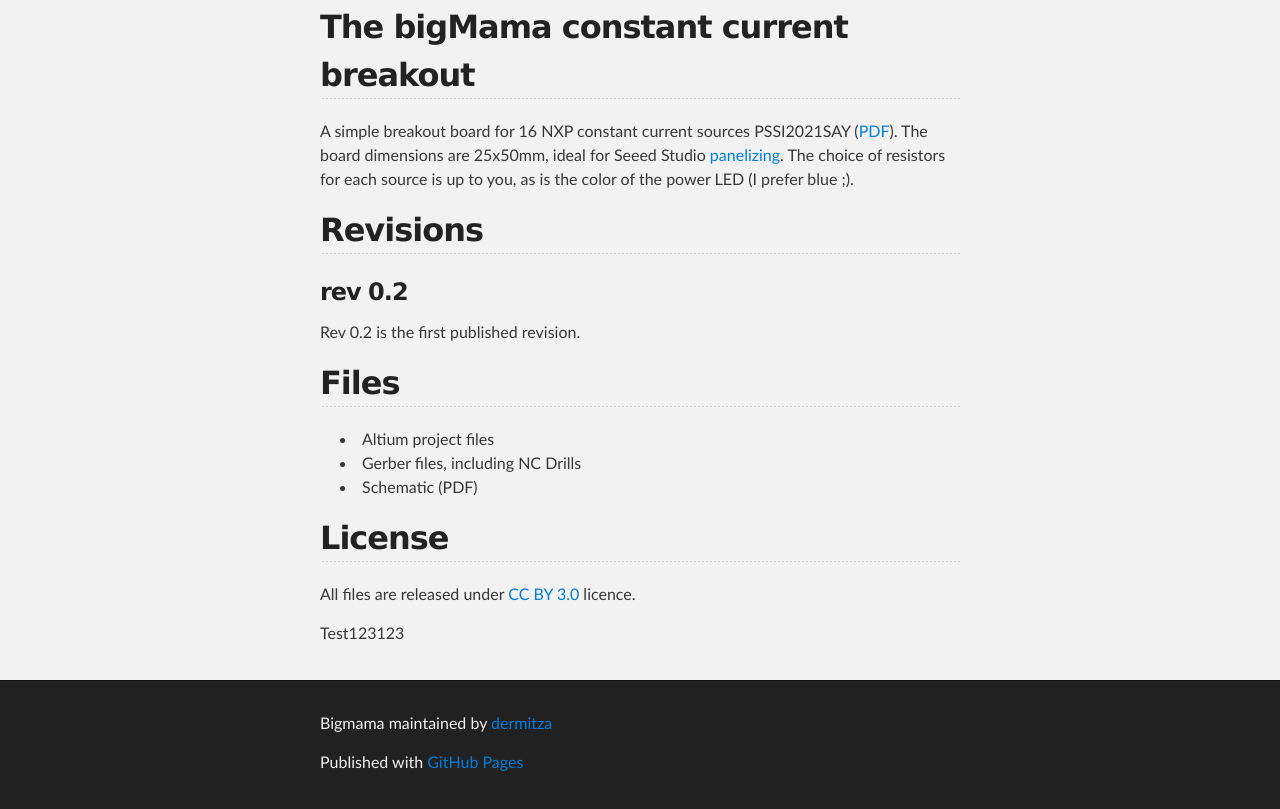
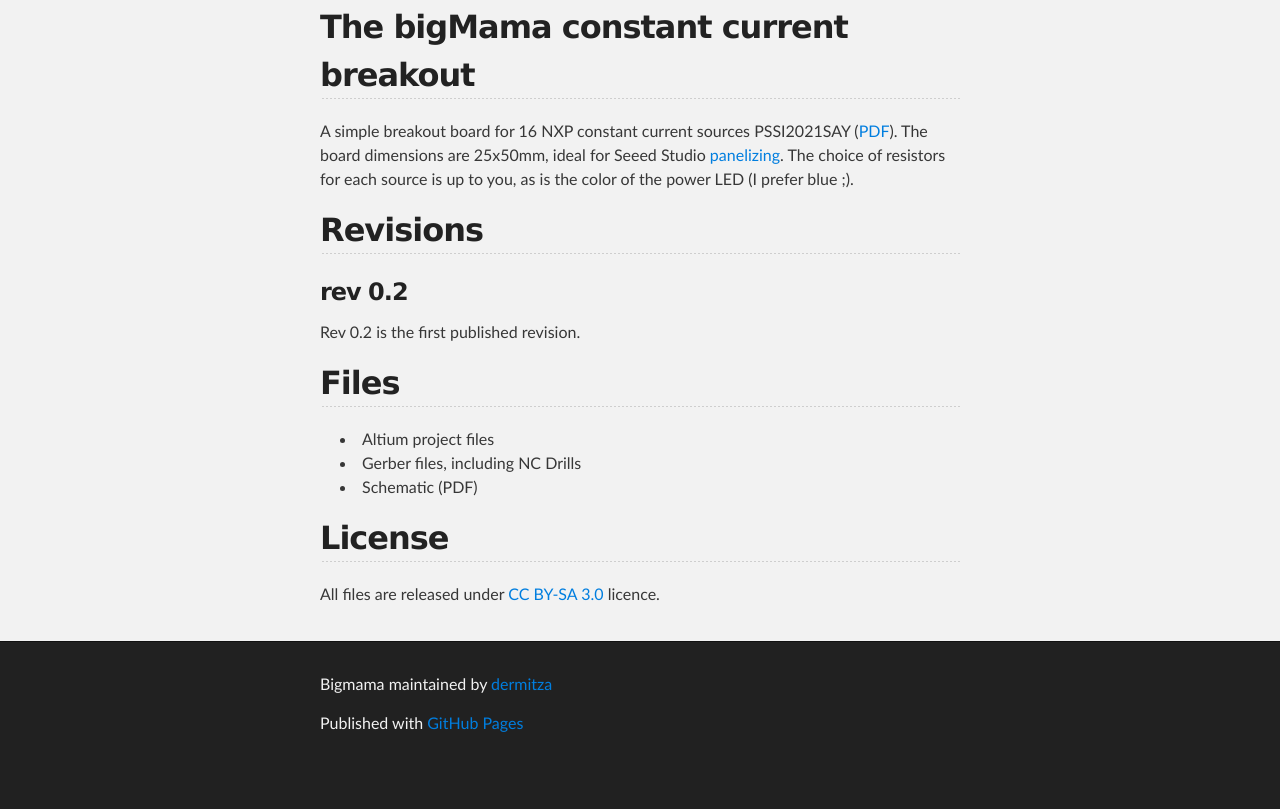
Before and after one commit to dermitza/bigMama, a plain HTML site: page index.html in a window 1280 px wide. Shown: the part 790-1599 px from the top of the page. After the commit the page ends 1560 px from the top, so only its background shows below. Drawn offline with Linux system fonts and the light colour scheme.

```diff
--- a/index.html
+++ b/index.html
@@ -51,9 +51,7 @@
 <li>Schematic (PDF)</li>
 </ul><h2>License</h2>
 
-<p>All files are released under <a href="http://creativecommons.org/licenses/by/3.0/deed.en_GB">CC BY 3.0</a> licence.</p>
-
-<p>Test123123</p>
+<p>All files are released under <a href="http://creativecommons.org/licenses/by-sa/3.0/">CC BY-SA 3.0</a> licence.</p>
       </section>
     </div>
 
--- a/params.json
+++ b/params.json
@@ -1 +1 @@
-{"name":"Bigmama","tagline":"bigMama constant current breakout","body":"![bigMama rev 0.2](http://dermitza.github.com/bigMama/imgs/bigMama0.2.PNG)\r\n\r\n## The bigMama constant current breakout\r\n\r\nA simple breakout board for 16 NXP constant current sources PSSI2021SAY ([PDF](http://www.nxp.com/documents/data_sheet/PSSI2021SAY.pdf)). The board dimensions are 25x50mm, ideal for Seeed Studio [panelizing](http://www.seeedstudio.com/depot/fusion-pcb-service-2-layers-p-835.html). The choice of resistors for each source is up to you, as is the color of the power LED (I prefer blue ;).\r\n\r\n## Revisions\r\n\r\n### rev 0.2\r\n\r\nRev 0.2 is the first published revision.\r\n\r\n## Files\r\n\r\n* Altium project files \r\n* Gerber files, including NC Drills\r\n* Schematic (PDF)\r\n\r\n## License\r\n\r\nAll files are released under [CC BY 3.0](http://creativecommons.org/licenses/by/3.0/deed.en_GB) licence.\r\n\r\n\r\nTest123123","google":"","note":"Don't delete this file! It's used internally to help with page regeneration."}
+{"name":"Bigmama","tagline":"bigMama constant current breakout","body":"![bigMama rev 0.2](http://dermitza.github.com/bigMama/imgs/bigMama0.2.PNG)\r\n\r\n## The bigMama constant current breakout\r\n\r\nA simple breakout board for 16 NXP constant current sources PSSI2021SAY ([PDF](http://www.nxp.com/documents/data_sheet/PSSI2021SAY.pdf)). The board dimensions are 25x50mm, ideal for Seeed Studio [panelizing](http://www.seeedstudio.com/depot/fusion-pcb-service-2-layers-p-835.html). The choice of resistors for each source is up to you, as is the color of the power LED (I prefer blue ;).\r\n\r\n## Revisions\r\n\r\n### rev 0.2\r\n\r\nRev 0.2 is the first published revision.\r\n\r\n## Files\r\n\r\n* Altium project files \r\n* Gerber files, including NC Drills\r\n* Schematic (PDF)\r\n\r\n## License\r\n\r\nAll files are released under [CC BY-SA 3.0](http://creativecommons.org/licenses/by-sa/3.0/) licence.","google":"","note":"Don't delete this file! It's used internally to help with page regeneration."}
```
